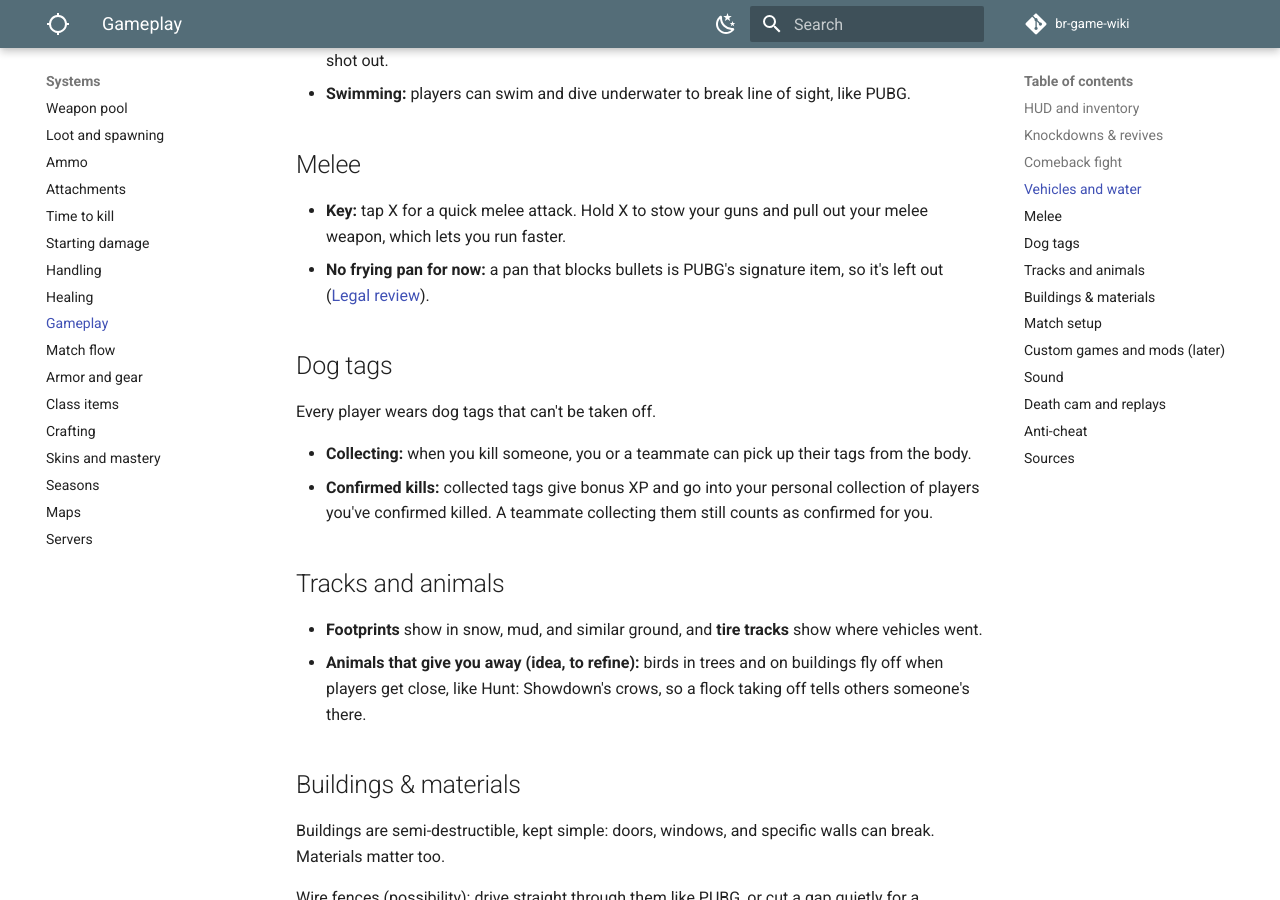
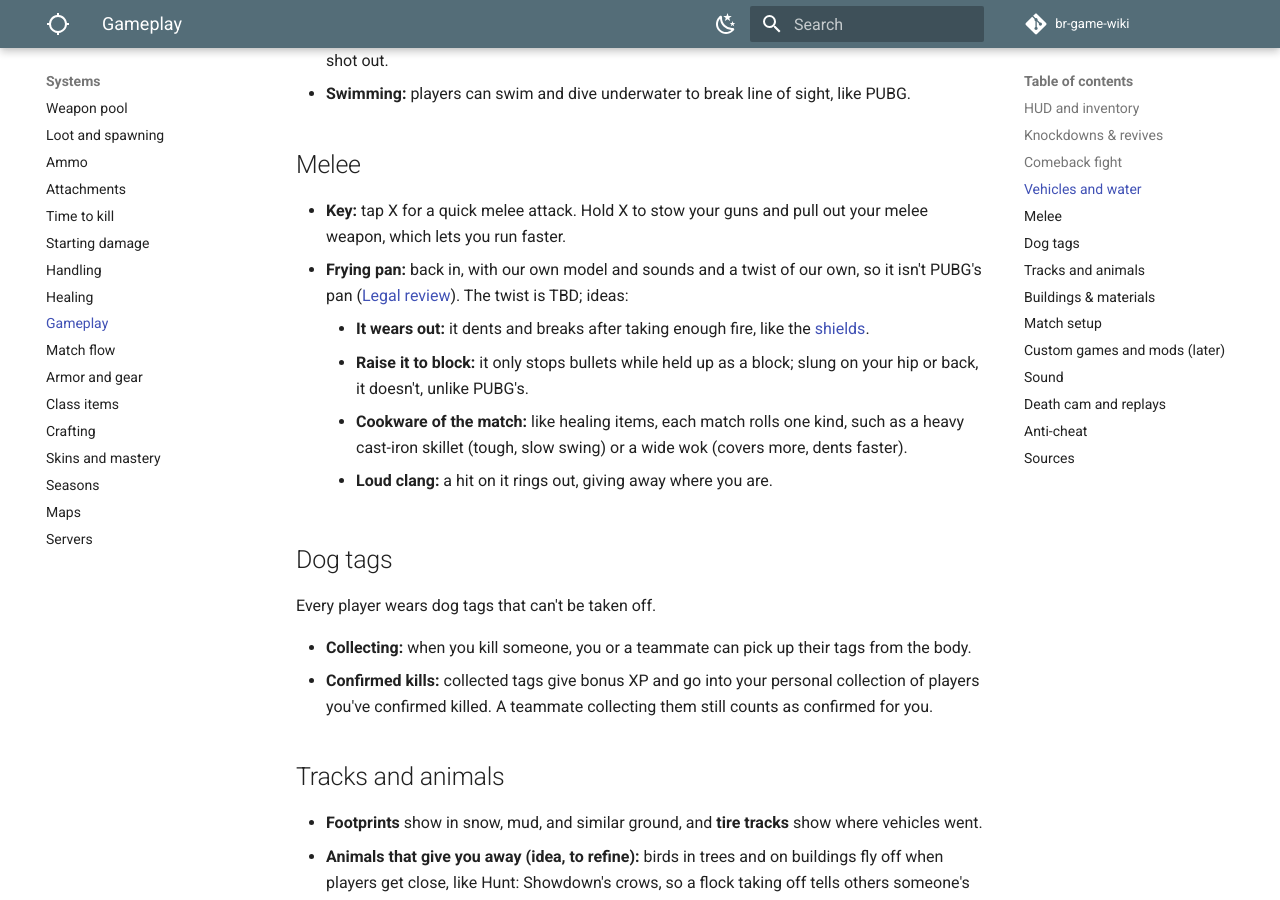
Before and after one commit to DerrickSpartan1/br-game-wiki, an MkDocs documentation site: the page built from docs/systems/gameplay.md, in a window 1280 px wide and 900 px high, scrolled down 3859 px. Built offline with MkDocs 1.6.1 and Material for MkDocs 9.7.7, drawn with Linux system fonts in a browser that asks for light colours; comment, search, counter and statistics services are not loaded.

Commit message:
Bring the frying pan back with a twist; add patents to the legal checks
Co-Authored-By: Claude Opus 5.5 <noreply@anthropic.com>
Claude-Session: https://claude.ai/code/session_01LAp2s4euUjj6HZthupXLj4

```diff
--- a/docs/systems/gameplay.md
+++ b/docs/systems/gameplay.md
@@ -92,7 +92,11 @@ Dashes are numbers the sources checked don't give. Which vehicles each map gets
 ## Melee
 
 - **Key:** tap X for a quick melee attack. Hold X to stow your guns and pull out your melee weapon, which lets you run faster.
-- **No frying pan for now:** a pan that blocks bullets is PUBG's signature item, so it's left out ([Legal review](../planning/legal-review.md#pubg-look-and-feel)).
+- **Frying pan:** back in, with our own model and sounds and a twist of our own, so it isn't PUBG's pan ([Legal review](../planning/legal-review.md#pubg-look-and-feel)). The twist is TBD; ideas:
+    - **It wears out:** it dents and breaks after taking enough fire, like the [shields](class-items.md#shields).
+    - **Raise it to block:** it only stops bullets while held up as a block; slung on your hip or back, it doesn't, unlike PUBG's.
+    - **Cookware of the match:** like healing items, each match rolls one kind, such as a heavy cast-iron skillet (tough, slow swing) or a wide wok (covers more, dents faster).
+    - **Loud clang:** a hit on it rings out, giving away where you are.
 
 ## Dog tags
 
```
Also changed, not shown: docs/planning/changelog.md (+1 -0 lines), docs/planning/decisions.md (+1 -0 lines), docs/planning/legal-review.md (+3 -1 lines), docs/planning/to-do.md (+1 -0 lines).
